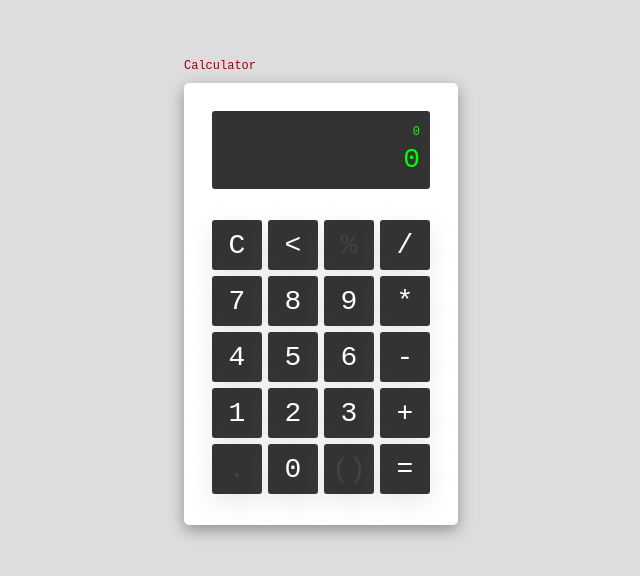
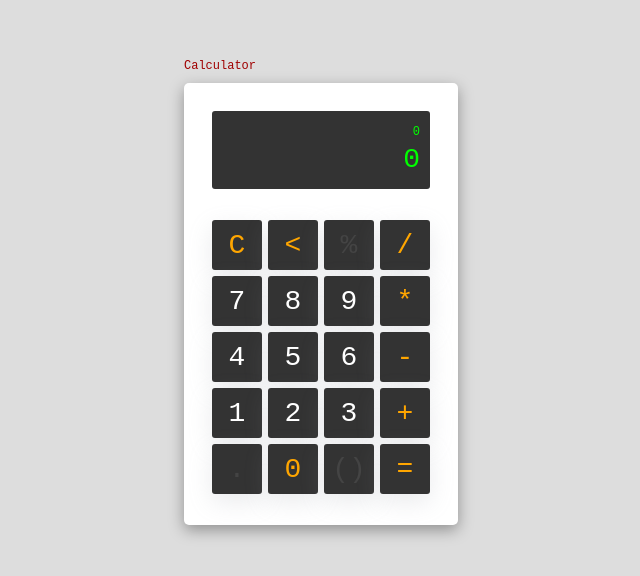
Before and after one commit to off-nadir-insight/OdinProject-Calculator, a plain HTML site: page index.html in a window 1280 px wide. Shown: the part 104-680 px from the top of the page, without its empty margins (319-959 px from the left). Drawn offline with Linux system fonts and the light colour scheme.

Commit message:
add styling to operations buttons

```diff
--- a/index.html
+++ b/index.html
@@ -19,34 +19,34 @@
     </div>
     <div class="keypad disable-select">
       <div class="row row-1">
-        <div class="button col-1" data-btn-value="C">C</div>
-        <div class="button col-2" data-btn-value="<"><</div>
+        <div class="button col-1 operations-btn" data-btn-value="C">C</div>
+        <div class="button col-2 operations-btn" data-btn-value="<"><</div>
         <div class="button col-3 disabled-btn" data-btn-value="%">%</div>
-        <div class="button col-4" data-btn-value="div">/</div>
+        <div class="button col-4 operations-btn" data-btn-value="div">/</div>
       </div>
       <div class="row row-2">
         <div class="button col-1" data-btn-value="7">7</div>
         <div class="button col-2" data-btn-value="8">8</div>
         <div class="button col-3" data-btn-value="9">9</div>
-        <div class="button col-4" data-btn-value="mul">*</div>
+        <div class="button col-4 operations-btn" data-btn-value="mul">*</div>
       </div>
       <div class="row row-3">
         <div class="button col-1" data-btn-value="4">4</div>
         <div class="button col-2" data-btn-value="5">5</div>
         <div class="button col-3" data-btn-value="6">6</div>
-        <div class="button col-4" data-btn-value="sub">-</div>
+        <div class="button col-4 operations-btn" data-btn-value="sub">-</div>
       </div>
       <div class="row row-4">
         <div class="button col-1" data-btn-value="1">1</div>
         <div class="button col-2" data-btn-value="2">2</div>
         <div class="button col-3" data-btn-value="3">3</div>
-        <div class="button col-4" data-btn-value="add">+</div>
+        <div class="button col-4 operations-btn" data-btn-value="add">+</div>
       </div>
       <div class="row row-5">
         <div class="button col-1 disabled-btn" data-btn-value=".">.</div>
-        <div class="button col-2" data-btn-value="0">0</div>
+        <div class="button col-2 operations-btn" data-btn-value="0">0</div>
         <div class="button col-3 disabled-btn" data-btn-value="(">()</div>
-        <div class="button col-4 txt" data-btn-value="=">=</div>
+        <div class="button col-4 operations-btn" data-btn-value="=">=</div>
       </div>
     </div>
   </main>
--- a/style.css
+++ b/style.css
@@ -97,6 +97,10 @@ p.label {
   color: #444;
 }
 
+.operations-btn {
+  color: #ffa600;
+}
+
 .disable-select {
   user-select: none; /* supported by Chrome and Opera */
  -webkit-user-select: none; /* Safari */
```
